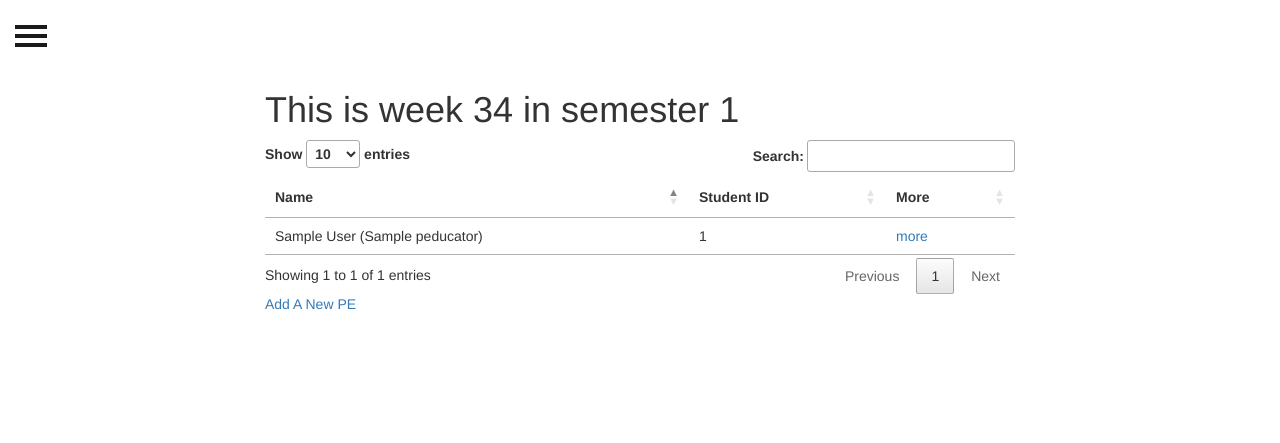
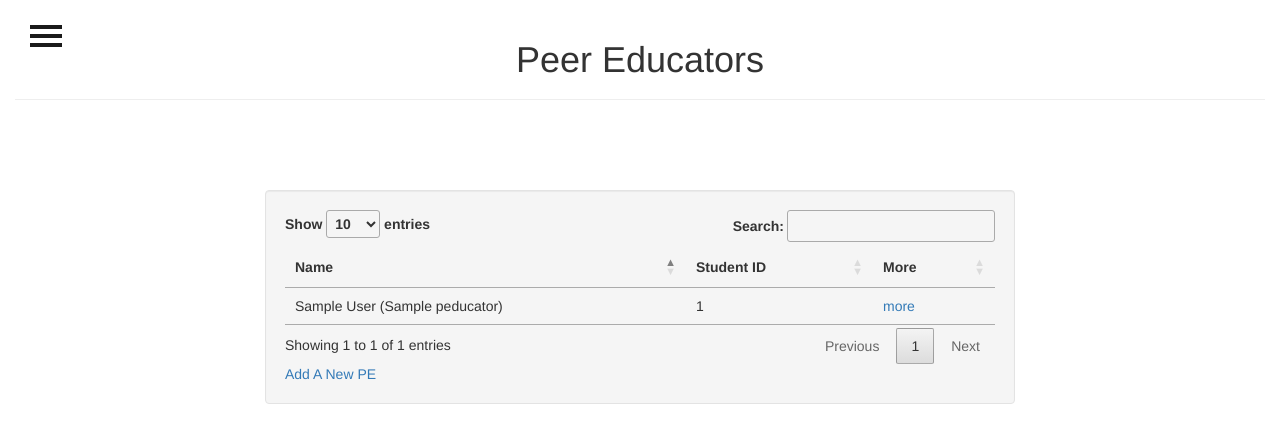
Before and after one commit to 5u4/peer-education-management, a PHP site: page /views/peducator.php in a window 1280 px wide. Shown: the top 443 px of the page. Run offline with PHP 8.4, Linux system fonts and the light colour scheme; the visitor is signed in with stand-in values (Sample User, id 1); tables that the repository leaves empty hold one stand-in row (values such as "Sample post"); some libraries are stand-ins or nearby versions.

Commit message:
Peducator Update

```diff
--- a/views/peducator.php
+++ b/views/peducator.php
@@ -38,23 +38,28 @@ $current_week = $date->get_week();
     </script>
 </head>
 <body>
+<div class="container-fluid">
+    <div class="page-header text-center">
+        <h1>Peer Educators</h1>
+    </div>
 <?php
 $page->nav_body_start();
 
 // Get week number and semester id
 //$current_week = 1; // will be change to a table # (or something else) in the future
 //$current_seme_id = 2; // semester name (will also be change into the table)
-$current_section = get_section($current_seme_id);
-echo '<h1>This is week '.$current_week.' in semester '.$current_seme_id.'</h1>';
+//$current_section = get_section($current_seme_id);
+//echo '<h1>This is week '.$current_week.' in semester '.$current_seme_id.'</h1>';
 
 // Get all PEs
 $peducators = list_all_pe();
-$section_seme = $current_section->get_section_seme();
+//$section_seme = $current_section->get_section_seme();
 
 
 // Constructing Table
     echo '
-    <table id="pe_list">
+    <div class="well">
+    <table class="table-hover" id="pe_list">
     <thead>
         <tr>
             <th>Name</th>
@@ -123,7 +128,7 @@ $section_seme = $current_section->get_section_seme();
 
 
 // Add New PE
-    echo '<a target="_blank" href="new_pe.php">Add A New PE</a>';
+    echo '<a target="_blank" href="new_pe.php">Add A New PE</a></div>';
 
 
     $page->nav_body_close_with_table();
```
